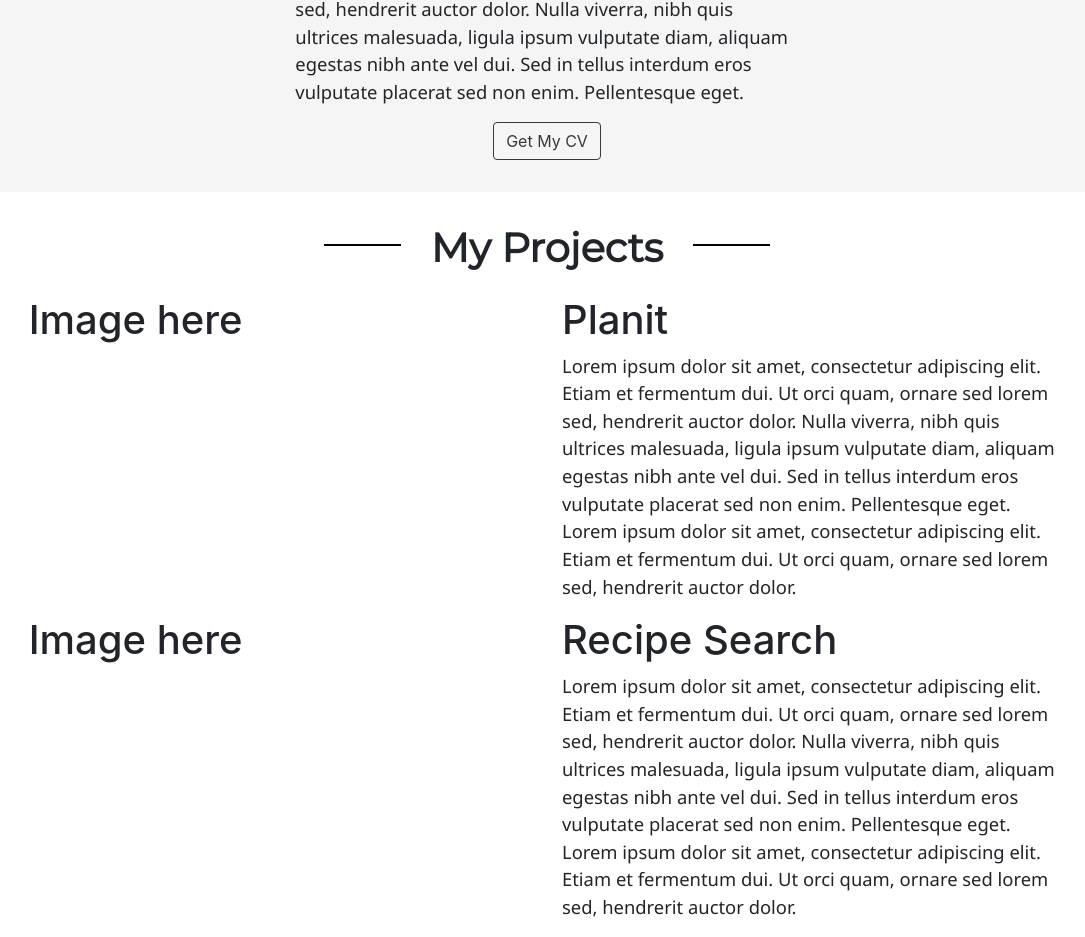
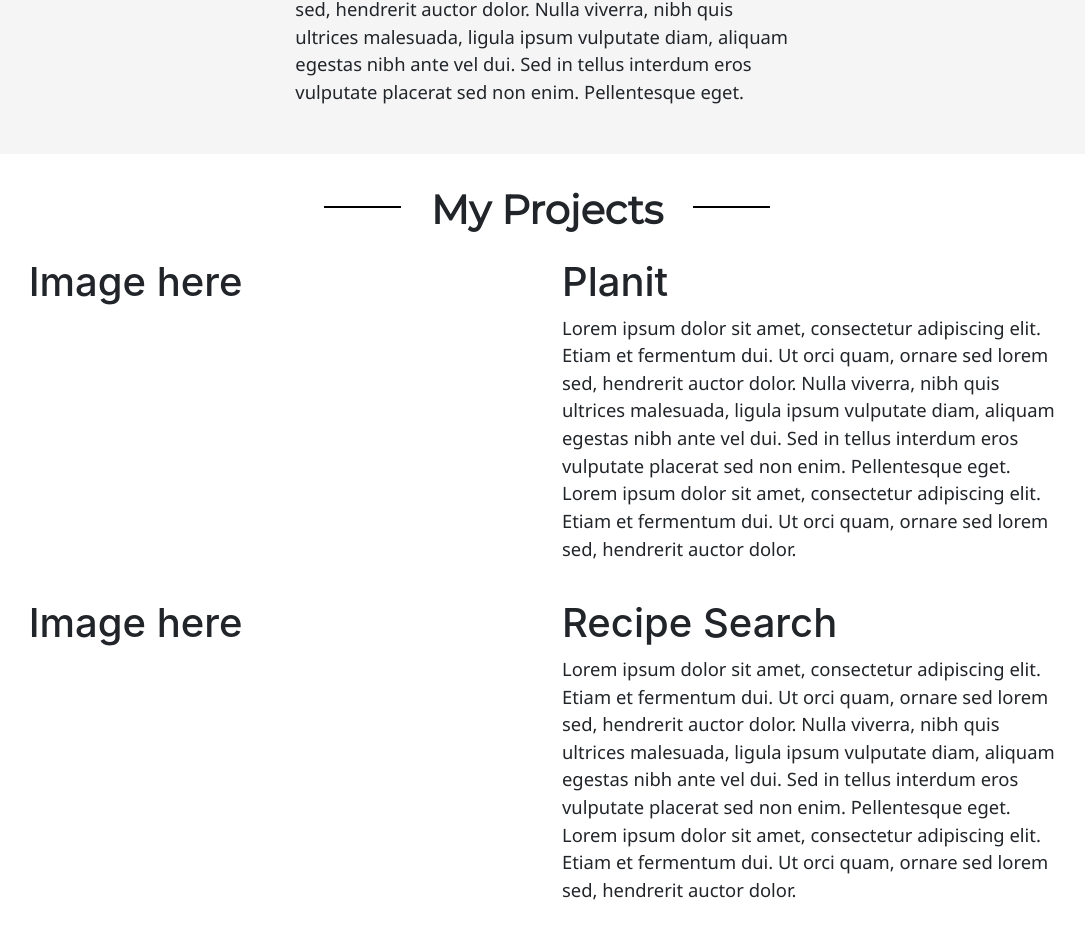
Before and after one commit to sannan06/portfolio, a React (Create React App) app: page / in a window 1280 px wide. Shown: the part 1619-2556 px from the top of the page, without its empty margins (93-1178 px from the left). Built offline with nearby package versions, Linux system fonts and the light colour scheme; the HTML template or start-up script is replaced by a standard one.

Commit message:
Small stylistic changes

```diff
--- a/src/components/About.jsx
+++ b/src/components/About.jsx
@@ -48,7 +48,6 @@ export default function About() {
                             </p>
                         </div>
                     </div>
-                </Reveal>
                     <div className="row justify-content-md-center">
                         <div className="col-md-auto">
                             <button type="button" class="btn btn-outline-dark">
@@ -56,6 +55,7 @@ export default function About() {
                             </button>
                         </div>
                     </div>
+                </Reveal>
             </div>
         </React.Fragment>
     );
--- a/src/components/Experience.jsx
+++ b/src/components/Experience.jsx
@@ -49,13 +49,6 @@ export default function About() {
                         </div>
                     </div>
                 </Reveal>
-                <div className="row justify-content-md-center">
-                    <div className="col-md-auto">
-                        <button type="button" class="btn btn-outline-dark">
-                            Get My CV
-                        </button>
-                    </div>
-                </div>
             </div>
         </React.Fragment>
     );
--- a/src/components/Introduction.jsx
+++ b/src/components/Introduction.jsx
@@ -1,15 +1,17 @@
 import React from "react";
-import headshot from "../images/headshot.jpg";
+import Fade from "react-reveal/Fade";
 
 export default function Introduction() {
     return (
         <React.Fragment>
             <div className="intro">
                 <div className="row">
-                    <div className="col-6 col-xl-5 offset-md-6">
-                        <h1>Sannan Hafeez</h1>
-                        <h2>Software Engineering Student</h2>
-                    </div>
+                    <Fade bottom>
+                        <div className="col-6 col-xl-5 offset-md-6">
+                            <h1>Sannan Hafeez</h1>
+                            <h2>Software Engineering Student</h2>
+                        </div>
+                    </Fade>
                 </div>
             </div>
         </React.Fragment>
--- a/src/components/Projects.jsx
+++ b/src/components/Projects.jsx
@@ -44,7 +44,10 @@ export default function About() {
                             </p>
                         </div>
                     </div>
-                    <div className="row justify-content-md-center">
+                    <div
+                        className="row justify-content-md-center"
+                        style={{ marginTop: "1.3rem" }}
+                    >
                         <div className="col-md-5">
                             <h1>Image here</h1>
                         </div>
```
Lines whose indentation alone changed are shown as unchanged.
